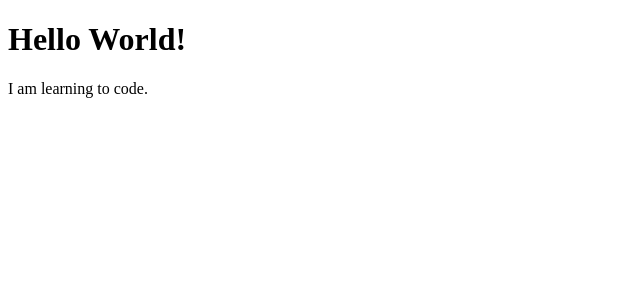
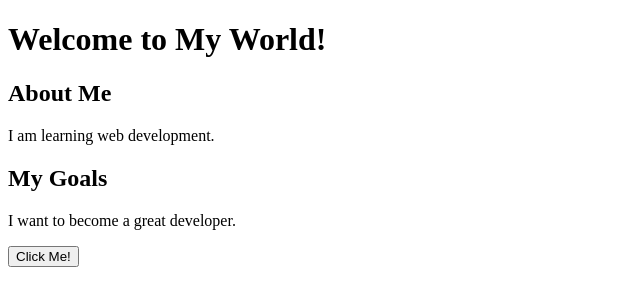
Before and after one commit to unachukwuisaac17-tech/My-first-webpage-, a plain HTML site: page index.html in a window 1280 px wide. Shown: the whole page, without its empty margins (0-640 px from the left). Drawn offline with Linux system fonts and the light colour scheme.

Commit message:
Update index.html

```diff
--- a/index.html
+++ b/index.html
@@ -1,10 +1,18 @@
+
 <!DOCTYPE html>
 <html>
 <head>
-    <title>My First Website</title>
+    <title>My Personal Website</title>
 </head>
 <body>
-    <h1>Hello World!</h1>
-    <p>I am learning to code.</p>
+    <h1>Welcome to My World!</h1>
+
+    <h2>About Me</h2>
+    <p>I am learning web development.</p>
+
+    <h2>My Goals</h2>
+    <p>I want to become a great developer.</p>
+
+    <button>Click Me!</button>
 </body>
 </html>
```
